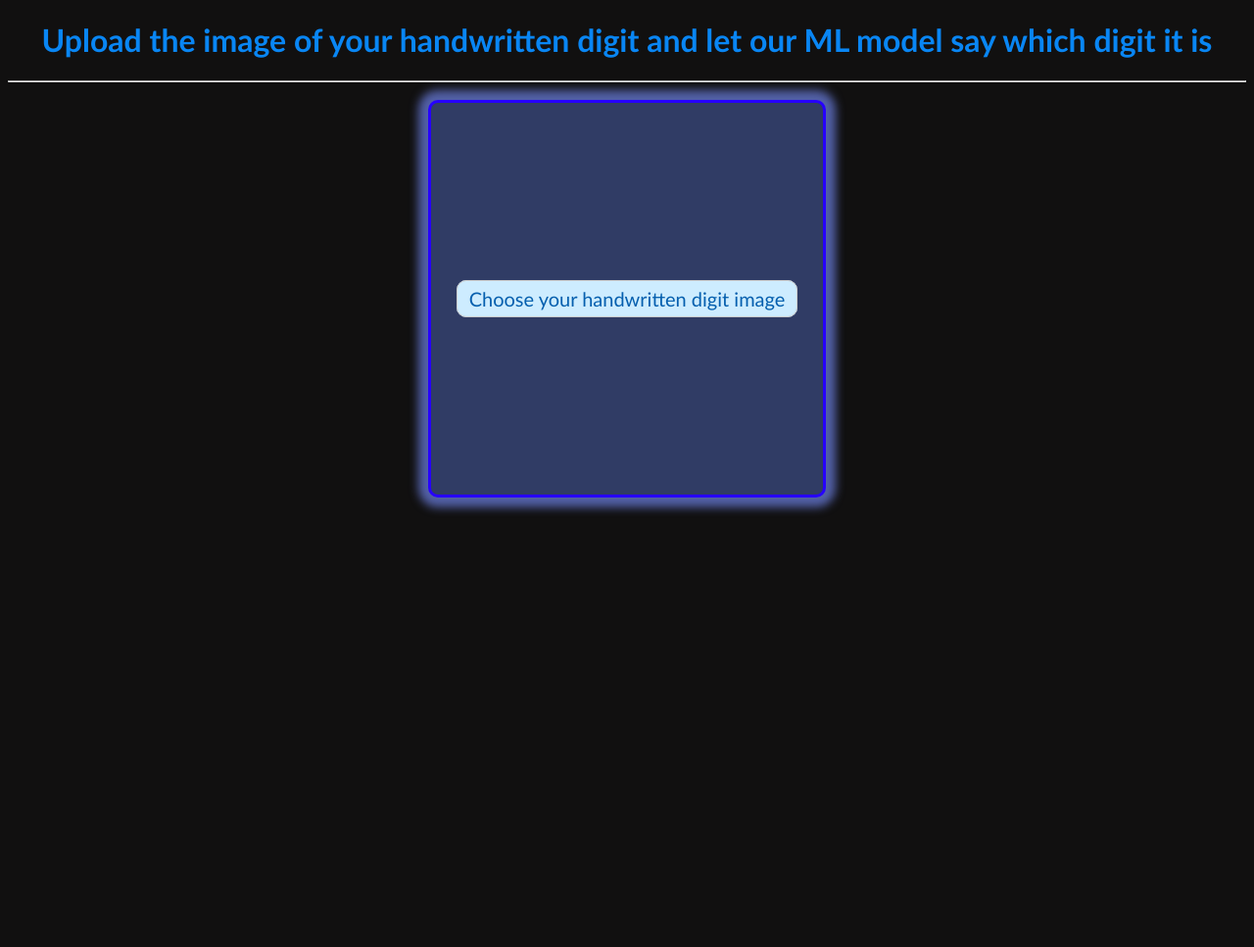
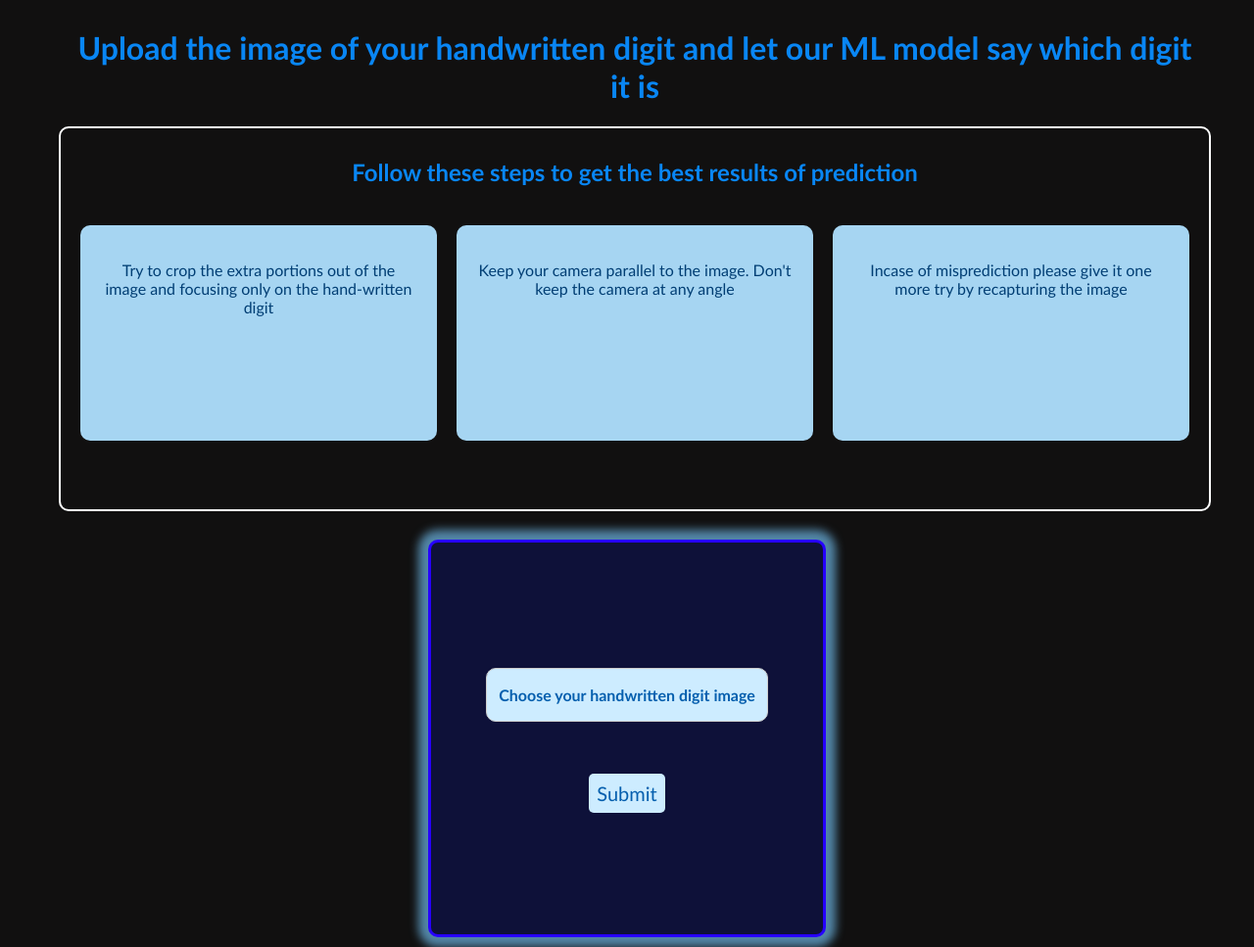
Before and after one commit to Ashmit-1/classificationDigits, a plain HTML site: page index.html in a window 1280 px wide. Shown: the whole page at 98% size. Before the commit the page ends 829 px from the top, so only its background shows below. Drawn offline with Linux system fonts and the light colour scheme.

Commit message:
improve the ui and add norms for uploading the photos

```diff
--- a/index.html
+++ b/index.html
@@ -26,40 +26,57 @@
         .in_img {
 
             display: flex;
-            background-color: rgb(48, 60, 101);
+            background-color: rgb(14, 17, 57);
             border-radius: 10px;
             height: 50vb;
             width: 50vb;
             align-items: center;
             justify-content: center;
-            box-shadow: 0px 0px 10px 10px rgb(83, 97, 168);
+            box-shadow: 0px 0px 10px 10px rgb(83, 135, 168);
             border-style: solid;
             border-color: rgb(38, 0, 255);
             transition: 1s ease;
-
-
-
         }
 
 
         .in_form {
             font-size: 20px;
-
         }
 
         input[type="file"] {
             display: none;
         }
+        input[type="submit"] {
+            display: none;
+        }
 
         .in_but {
+            align-self: center;
             border: 1px solid #ccc;
-            padding: 6px 12px;
+            padding: 1px 12px;
+            margin: 5px;
             cursor: pointer;
             background-color: rgb(205, 236, 255);
             border-radius: 10px;
             transition: 1s ease;
             color: rgb(5, 95, 174);
-            font-weight: 550;
+
+        }
+        .in_but p{
+            font-weight: 600;
+            font-size: medium;
+        }
+        .submit{
+            cursor: pointer;
+            background-color: rgb(205, 236, 255);
+            color: rgb(5, 95, 174);
+            padding: 8px;
+            border-radius: 5px;
+            transition: 1s ease;
+        }
+        .submit:hover{
+            background-color: rgb(3, 83, 255);
+            color: rgb(184, 220, 252);
         }
 
         .in_but:hover {
@@ -67,30 +84,109 @@
             color: rgb(184, 220, 252);
         }
 
-        h1 {
+        h1, h2 {
             color: rgb(9, 134, 244);
+        }
+        .norms{
+            display: flex;
+            justify-content: space-around;
+            padding: 10px 50px 50px 0px;
+        }
+        .norms div{
+            height: 200px;
+            width: 100px;
+            background-color: rgb(166, 213, 242);
+            border-radius: 10px;
+            color: rgb(0, 62, 116);
+            padding: 10px;
+            margin: 10px;
+
+        }
+        .norms div p{
+            padding: 10px;
+            transition: 0.5s ease;
+        }
+        .norms div p:hover{
+            font-size: 120%;
+            overflow: hidden;
+        }
+        .submit_div{
+            display: flex;
+            justify-content: center;
+            width: 100%;
+        }
+        .file_div{
+            display: flex;
+            justify-content: center;
+            width: 100%;
+        }
+        .norms_div{
+            border-style: solid;
+            border-width: 2px;
+            border-color: white;
+            border-radius: 10px;
+            padding: 10px;
+        }
+        .mother{
+            display: flex;
+            justify-content: center;
+            align-items: center;
+            width: 100vw;
+            height: auto;
+        }
+        .mother div{
+            width: 90vw;
+        }
 
 
-        }
-
-        .seperator {}
     </style>
 </head>
 
 <body>
-    <h1 align="center">
-        Upload the image of your handwritten digit and let our ML model say which digit it is
-    </h1>
-    <hr class="seperator">
+    <div class="mother">
+        <div>
+            <h1 align="center">
+                Upload the image of your handwritten digit and let our ML model say which digit it is
+            </h1>
+        </div>
+    </div>
+
+    <div class="mother">
+        <div class="norms_div">
+            <h2 align="center">
+                Follow these steps to get the best results of prediction
+            </h2>
+            <div class="norms">
+                <div>
+                    <p align="center">Try to crop the extra portions out of the image and focusing only on the hand-written digit</p>
+                </div>
+                <div>
+                    <p align="center">Keep your camera parallel to the image. Don't keep the camera at any angle</p>
+                </div>
+                <div>
+                    <p align="center">Incase of misprediction please give it one more try by recapturing the image</p>
+                </div>
+            </div>
+        </div>
+    </div>
+    <br>
     <div class="in_box">
         <div class="in_img">
             <form action="get" class="in_form">
-                <label for="enter_image" class="in_but">Choose your handwritten digit image </label>
-                <br>
-                <input type="file" name="enter_image" id="enter_image">
+                <div class="file_div">
+                    <label for="enter_image" class="in_but"><p align="center">Choose your handwritten digit image </p></label>
+                    <br>
+                    <input type="file" name="enter_image" id="enter_image">
+                </div>
+                <br><br>
+                <div class="submit_div">
+                    <label for="submit" class="submit">Submit</label>
+                    <input type="submit" value="Submit">
+                </div>
             </form>
         </div>
     </div>
+
 </body>
 
 </html>
```
